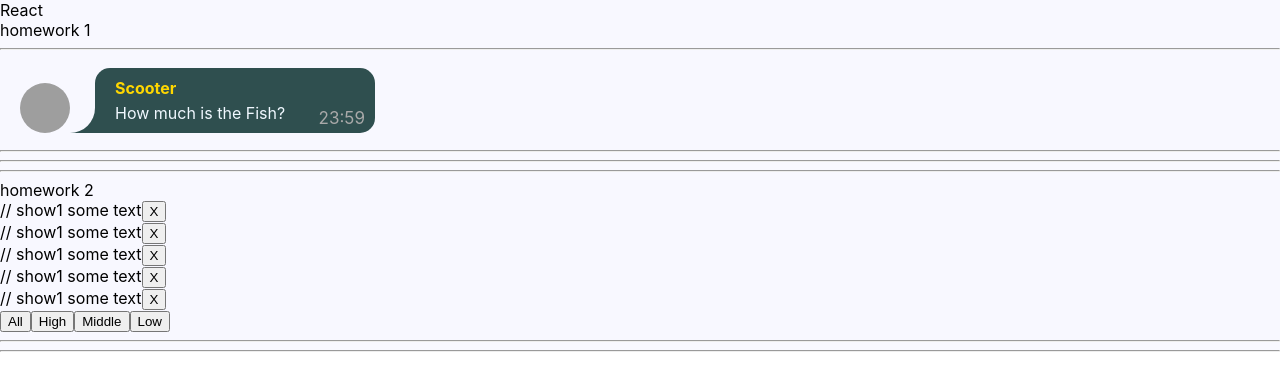
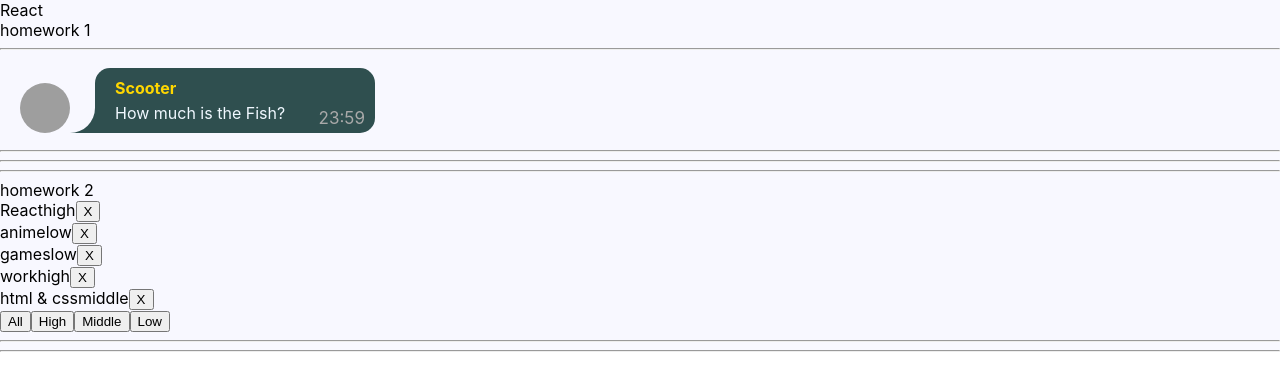
Before and after one commit to Freiii21/homeworks, a React (Create React App) app: page / in a window 1280 px wide. Shown: the top 390 px of the page. Built offline with nearby package versions, Linux system fonts and the light colour scheme; grey boxes are pictures that could not be loaded.

Commit message:
#42 Ignat homework#2_2

```diff
--- a/src/p2-homeworks/h2/Affair.tsx
+++ b/src/p2-homeworks/h2/Affair.tsx
@@ -1,18 +1,19 @@
 import React from 'react'
+import {AffairType} from './HW2';
 
 type AffairPropsType = {
     // key не нужно типизировать
-    affair: any // need to fix any
-    deleteAffairCallback: any // need to fix any
+    affair: AffairType
+    deleteAffairCallback: (_id: number) => void
 }
 
 function Affair(props: AffairPropsType) {
-    const deleteCallback = () => {}// need to fix
+    const deleteCallback = () => {props.deleteAffairCallback(props.affair._id)}
 
     return (
         <div>
-            // show1 some text
-
+            <span>{props.affair.name}</span>
+            <span>{props.affair.priority}</span>
             <button onClick={deleteCallback}>X</button>
         </div>
     )
--- a/src/p2-homeworks/h2/Affairs.tsx
+++ b/src/p2-homeworks/h2/Affairs.tsx
@@ -2,25 +2,25 @@ import React from 'react'
 import Affair from './Affair'
 import {AffairType, FilterType} from './HW2'
 
-type AffairsPropsType = { // need to fix any
-    data: (affairs:Array<AffairType>, filter:FilterType) => void
-    setFilter: any
-    deleteAffairCallback: any
+type AffairsPropsType = {
+    data: Array<AffairType>
+    setFilter: (filter: FilterType) => void
+    deleteAffairCallback: (_id: number) => void
 }
 
 function Affairs(props: AffairsPropsType) {
     const mappedAffairs = props.data.map((a: AffairType) => (
-        <Affair // should work
-            key={a._id} // кеи ОБЯЗАТЕЛЬНЫ в 99% - так что лучше их писать всегда при создании компонент в мапе
+        <Affair
+            key={a._id}
             affair={a}
             deleteAffairCallback={props.deleteAffairCallback}
         />
     ))
 
-    const setAll = () => {} // need to fix
-    const setHigh = () => {}
-    const setMiddle = () => {}
-    const setLow = () => {}
+    const setAll = () => {props.setFilter("all")}
+    const setHigh = () => {props.setFilter("high")}
+    const setMiddle = () => {props.setFilter("middle")}
+    const setLow = () => {props.setFilter("low")}
 
     return (
         <div>
```
